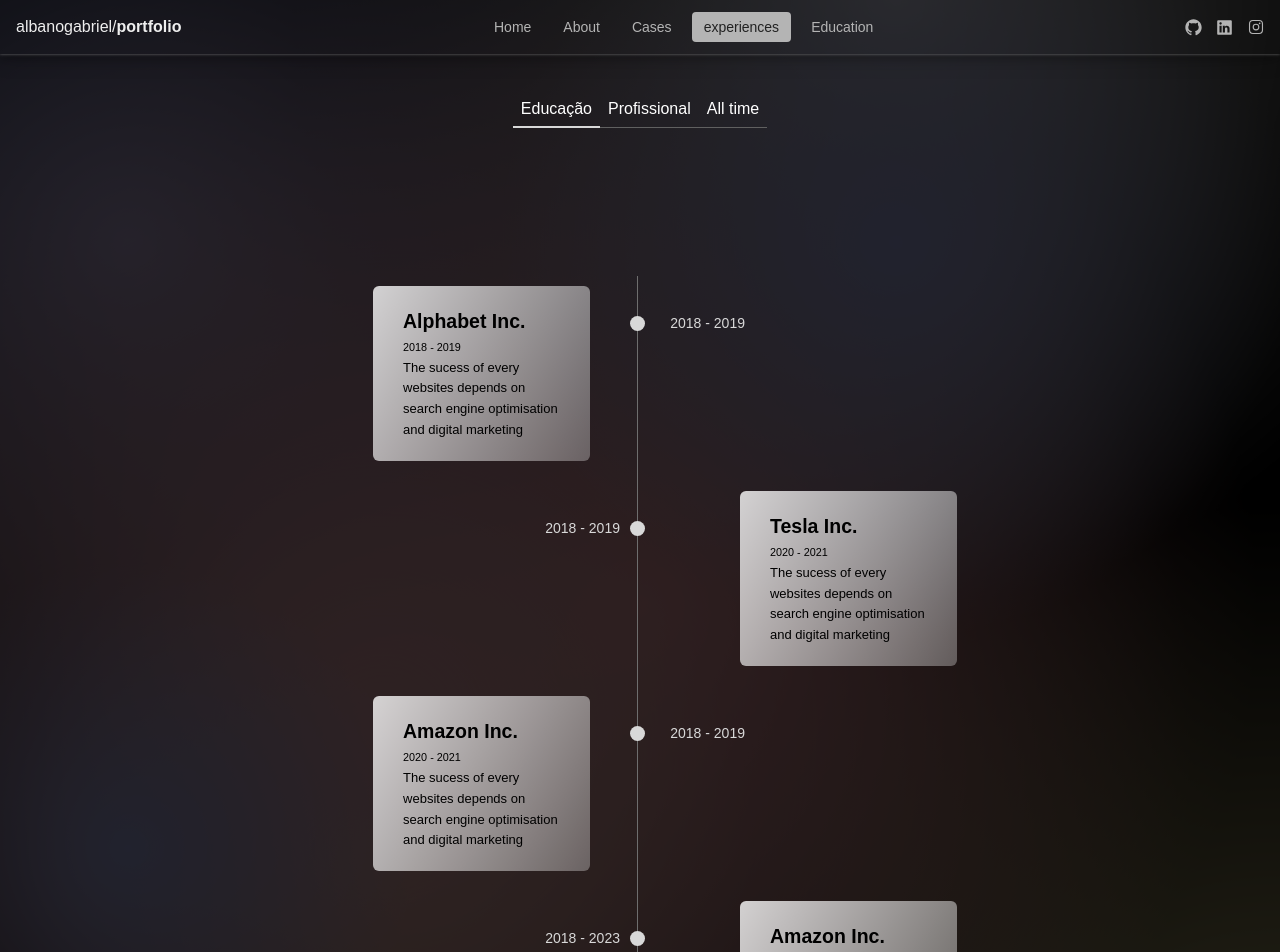
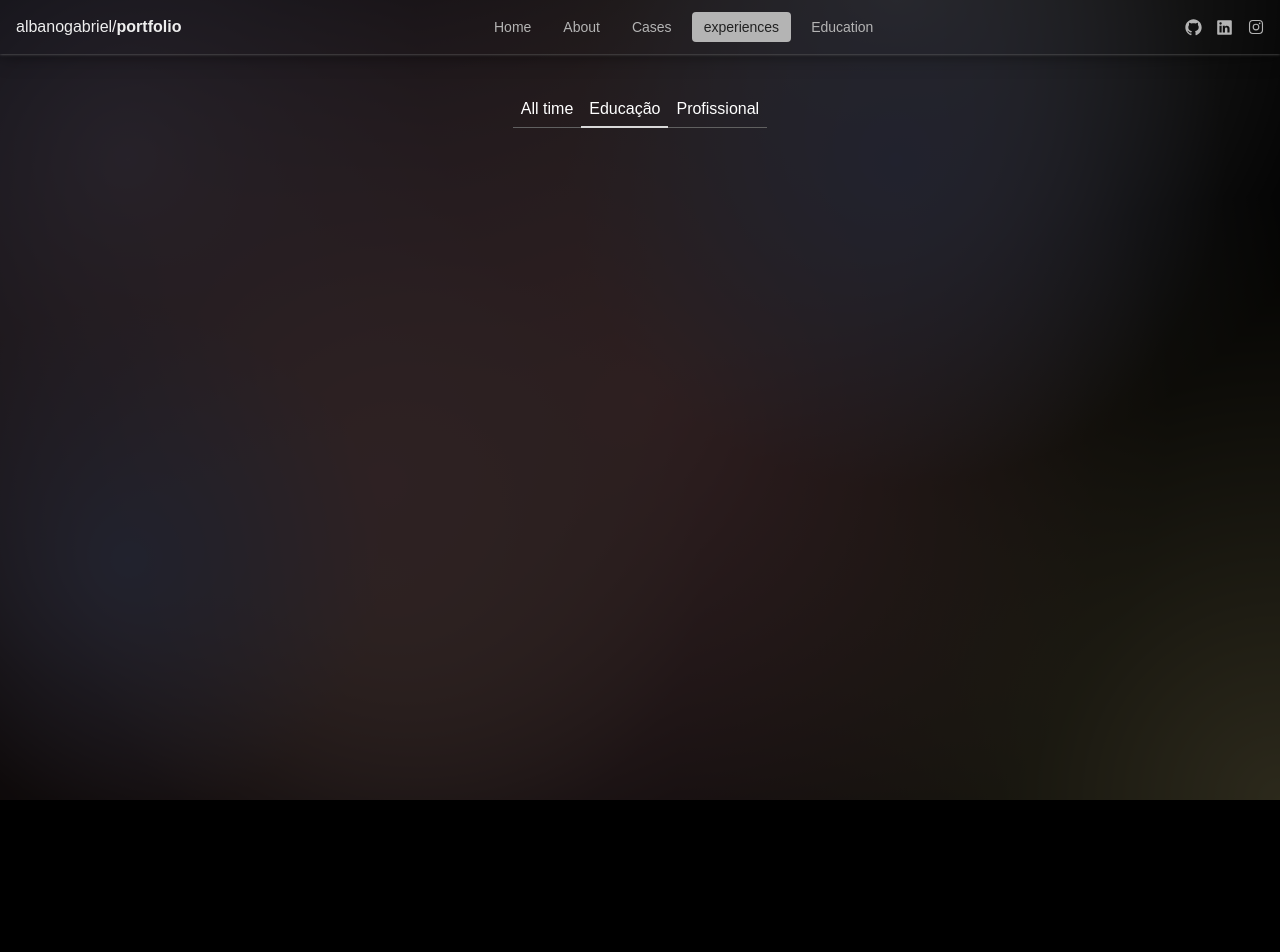
Before and after one commit to albanogabriel/my-portfolio, a React (Vite) app: page /experiences in a window 1280 px wide. Shown: the top 952 px of the page. After the commit the page ends 800 px from the top, so only its background shows below. Built offline with nearby package versions, Linux system fonts and the light colour scheme; a web font is replaced by a local one.

Commit message:
disabled education and profissional

```diff
--- a/src/pages/Experiences/TimelineAllTime/index.tsx
+++ b/src/pages/Experiences/TimelineAllTime/index.tsx
@@ -13,7 +13,7 @@
               {' '}
               <GraduationCap color="black" size={16} />
             </div>
-            <span>2018 - 2022</span>
+            <span>2017 - 2022</span>
           </div>
           <div className="text-box">
             <h2>UNISUL</h2>
@@ -57,7 +57,7 @@
             <h2>Luiz Althoff Soluções em Imóveis</h2>
             <span>Design Gráfico</span>
             <small>Pedra Branca, Palhoça, SC</small>
-            <p>Estágio no setor de marketing da imobiliária Luiz Althoff</p>
+            <p>Estágio no setor de marketing na imobiliária Luiz Althoff</p>
             <small>1 ano</small>
           </div>
         </div>
@@ -67,7 +67,7 @@
             <div className="rounded">
               <SuitcaseSimple color="black" size={16} />
             </div>
-            <span>2018 - 2019</span>
+            <span>2019 - 2020</span>
           </div>
           <div className="text-box work">
             <h2>Luiz Althoff Soluções em Imóveis</h2>
@@ -83,7 +83,7 @@
             <div className="rounded">
               <SuitcaseSimple color="black" size={16} />
             </div>
-            <span>2018 - 2023</span>
+            <span>2018 - 2018</span>
           </div>
           <div className="text-box work">
             <h2>Abstrato co.</h2>
@@ -115,26 +115,9 @@
           <div className="roundedContainer">
             <div className="rounded">
               {' '}
-              <GraduationCap color="black" size={16} />
-            </div>
-            <span>2023 - 2024</span>
-          </div>
-          <div className="text-box">
-            <h2>UNICESUMAR</h2>
-            <small>2 anos e 6 meses</small>
-            <span>Ads</span>
-            <small>Florianópolis, SC</small>
-            <p>Faculdade de Análise e Desenvolvimentos de Sistemas</p>
-          </div>
-        </div>
-
-        <div className="container left-container">
-          <div className="roundedContainer">
-            <div className="rounded">
-              {' '}
               <Book color="black" size={16} />
             </div>
-            <span>2023 - 2024</span>
+            <span>2022 - 2023</span>
           </div>
           <div className="text-box">
             <h2>EBAC</h2>
@@ -147,6 +130,23 @@
               Curso de Fullstack Design da EBAC, Escola Britânica de Artes e
               Tecnologia
             </p>
+          </div>
+        </div>
+
+        <div className="container left-container">
+          <div className="roundedContainer">
+            <div className="rounded">
+              {' '}
+              <GraduationCap color="black" size={16} />
+            </div>
+            <span>2023 - 2024</span>
+          </div>
+          <div className="text-box">
+            <h2>UNICESUMAR</h2>
+            <small>2 anos e 6 meses</small>
+            <span>Ads</span>
+            <small>Florianópolis, SC</small>
+            <p>Faculdade de Análise e Desenvolvimentos de Sistemas</p>
           </div>
         </div>
 
--- a/src/pages/Experiences/TimelineEducacao/index.tsx
+++ b/src/pages/Experiences/TimelineEducacao/index.tsx
@@ -1,68 +1,172 @@
+import { Book, Code, GraduationCap, SuitcaseSimple } from 'phosphor-react'
+
 import { TimelineContainer } from './styles'
 
 export function TimelineEducacao() {
   return (
     <TimelineContainer>
       <div className="timeline">
+        {/*  */}
         <div className="container left-container">
           <div className="roundedContainer">
-            <div className="rounded"></div>
-            <span>2018 - 2019</span>
+            <div className="rounded">
+              {' '}
+              <GraduationCap color="black" size={16} />
+            </div>
+            <span>2017 - 2022</span>
           </div>
+          <div className="text-box">
+            <h2>UNISUL</h2>
+            <span>Publicidade e Propaganda</span>
+            <span>Graduação</span>
+            <small>Pedra Branca, Palhoça, SC</small>
+            <p>Faculdade de Publicidade e Propaganda</p>
+            <small>5 anos</small>
+          </div>
+        </div>
 
+        {/*  */}
+
+        <div className="container right-container">
+          <div className="roundedContainer">
+            <div className="rounded">
+              <SuitcaseSimple color="black" size={16} />
+            </div>
+            <span>2019 - 2020</span>
+          </div>
           <div className="text-box">
-            <h2>Alphabet Inc.</h2>
-            <small>2018 - 2019</small>
+            <h2>Luiz Althoff Soluções em Imóveis</h2>
+            <span>Marketing</span>
+            <small>Pedra Branca, Palhoça, SC</small>
+            <p>Responsável pelo setor de marketing e social media</p>
+            <small>1 ano</small>
+          </div>
+        </div>
+
+        <div className="container left-container">
+          <div className="roundedContainer">
+            <div className="rounded">
+              <SuitcaseSimple color="black" size={16} />
+            </div>
+            <span>2018 - 2018</span>
+          </div>
+          <div className="text-box">
+            <h2>Abstrato co.</h2>
+            <span>Growth Marketing</span>
+            <small>Itacorubi, Florianópolis</small>
             <p>
-              The sucess of every websites depends on search engine optimisation
-              and digital marketing
+              Experiencia muito curta em Growth MKT. Mas com grandes em
+              aprendizados interpessoais
             </p>
           </div>
         </div>
 
         <div className="container right-container">
           <div className="roundedContainer">
-            <div className="rounded"></div>
-            <span>2018 - 2019</span>
+            <div className="rounded">
+              <SuitcaseSimple color="black" size={16} />
+            </div>
+            <span>2021 - 2022</span>
           </div>
-
           <div className="text-box">
-            <h2>Tesla Inc.</h2>
-            <small>2020 - 2021</small>
-            <p>
-              The sucess of every websites depends on search engine optimisation
-              and digital marketing
-            </p>
+            <h2>Pedra Branca Empreendimentos Imobiliários</h2>
+            <span>Marketing</span>
+            <small>Itacorubi, Florianópolis</small>
+            <p>Empresa referência em produtos imobiliários e urbanismo</p>
+            <small>1 ano</small>
           </div>
         </div>
 
         <div className="container left-container">
           <div className="roundedContainer">
-            <div className="rounded"></div>
-            <span>2018 - 2019</span>
+            <div className="rounded">
+              {' '}
+              <Book color="black" size={16} />
+            </div>
+            <span>2022 - 2023</span>
           </div>
           <div className="text-box">
-            <h2>Amazon Inc.</h2>
-            <small>2020 - 2021</small>
+            <h2>EBAC</h2>
+            <small>11 meses</small>
+            <span>Curso</span>
+            <span>UX / UI</span>
+            <span>Front-end</span>
+            <small>Florianópolis, SC</small>
             <p>
-              The sucess of every websites depends on search engine optimisation
-              and digital marketing
+              Curso de Fullstack Design da EBAC, Escola Britânica de Artes e
+              Tecnologia
             </p>
           </div>
         </div>
 
         <div className="container right-container">
           <div className="roundedContainer">
-            <div className="rounded"></div>
+            <div className="rounded">
+              {' '}
+              <GraduationCap color="black" size={16} />
+            </div>
+            <span>2023 - 2024</span>
+          </div>
+          <div className="text-box">
+            <h2>UNICESUMAR</h2>
+            <small>2 anos e 6 meses</small>
+            <span>Ads</span>
+            <small>Florianópolis, SC</small>
+            <p>Faculdade de Análise e Desenvolvimentos de Sistemas</p>
+          </div>
+        </div>
+
+        <div className="container right-container">
+          <div className="roundedContainer">
+            <div className="rounded">
+              <Code color="black" size={16} />
+            </div>
             <span>2018 - 2023</span>
           </div>
+          <div className="text-box dev">
+            <h2>TT&T Soluções em informática</h2>
+            <small>4 meses</small>
+            <span>UX / UI Design</span>
+            <span>Agile</span>
+            <p>Trilhas de UX / UI, Scrum e Gestão Ágil. Desenv. do HiAdv</p>
+          </div>
+        </div>
+
+        <div className="container left-container">
+          <div className="roundedContainer">
+            <div className="rounded">
+              {' '}
+              <Book color="black" size={16} />
+            </div>
+            <span>2023 - 2024</span>
+          </div>
           <div className="text-box">
-            <h2>Amazon Inc.</h2>
-            <small>2020 - 2021</small>
+            <h2>Rocketseat Ignite</h2>
+            <small>1 ano</small>
+            <span>Curso</span>
+            <span>React.js</span>
+            <span>Front-end</span>
+            <small>Florianópolis, SC</small>
             <p>
-              The sucess of every websites depends on search engine optimisation
-              and digital marketing
+              Curso de Fullstack Design da EBAC, Escola Britânica de Artes e
+              Tecnologia
             </p>
+          </div>
+        </div>
+
+        <div className="container right-container">
+          <div className="roundedContainer">
+            <div className="rounded">
+              <Code color="black" size={16} />
+            </div>
+            <span>2023 - 2023</span>
+          </div>
+          <div className="text-box dev">
+            <h2>TT&T Soluções em informática</h2>
+            <small>6 meses</small>
+            <span>Front-end Developer</span>
+            <span>Scrum Master</span>
+            <p>Desenvolvimento do HiPizza plataforma de delivery de pizzas</p>
           </div>
         </div>
       </div>
--- a/src/pages/Experiences/TimelineEducacao/styles.ts
+++ b/src/pages/Experiences/TimelineEducacao/styles.ts
@@ -1,18 +1,17 @@
 import styled from 'styled-components'
 
 export const TimelineContainer = styled.div`
-  color: black;
+  color: white;
   margin: 16px auto;
 
   .timeline {
     position: relative;
-
     margin-left: 10px;
     margin-right: 40px;
 
     @media only screen and (min-width: 768px) {
       max-width: 1200px;
-      margin: 100px auto;
+      margin: 24px auto;
     }
 
     &::after {
@@ -21,7 +20,7 @@
       top: 0;
       width: 1px;
       height: 100%;
-      left: 31px;
+      left: 24px;
       background-color: ${(props) => props.theme.color['gray-200']};
       margin-left: -3px;
 
@@ -34,32 +33,37 @@
       position: relative;
 
       @media only screen and (min-width: 1024px) {
-        padding: 10px 50px;
+        padding: 10px 40px;
         width: 50%;
       }
 
       .roundedContainer {
         position: absolute;
         top: 40px;
-        left: 21px;
         z-index: 100;
+        left: 6px;
 
         @media only screen and (min-width: 1024px) {
           display: flex;
-          justify-content: flex-end;
           gap: 32px;
-          flex-direction: row;
           font-size: 0.875rem;
           align-items: center;
-          right: -5px;
+          left: 351px;
         }
 
         .rounded {
-          width: 15px;
-          height: 15px;
+          display: flex;
+          align-items: center;
+          justify-content: center;
+          width: 32px;
+          height: 32px;
           z-index: 10;
           border-radius: 999px;
           background-color: ${(props) => props.theme.color['gray-075']};
+
+          svg {
+            text-align: center;
+          }
         }
 
         span {
@@ -80,13 +84,33 @@
         margin-left: 50px;
         margin-bottom: 10px;
         padding: 20px 30px;
-        background: linear-gradient(
-          120deg,
-          rgba(255, 255, 255, 0.8),
-          rgba(255, 255, 255, 0.3)
-        );
+        border: 1px solid white;
         border-radius: 6px;
         font-size: 13px;
+        display: flex;
+        flex-direction: column;
+        gap: 4px;
+
+        h2 {
+          line-height: 1.2;
+        }
+
+        p {
+          color: ${(props) => props.theme.color['gray-100']};
+        }
+
+        span {
+          font-size: 12px;
+          padding: 4px 8px;
+          border-radius: 4px;
+          border: 1px solid ${(props) => props.theme.color['gray-100']};
+          width: fit-content;
+          margin-top: 6px;
+
+          &:last-of-type {
+            margin-bottom: 16px;
+          }
+        }
 
         @media only screen and(min-width: 1024px) {
           font-size: 15px;
@@ -102,7 +126,7 @@
       left: 0;
 
       @media only screen and (min-width: 1024px) {
-        left: 50%;
+        left: 43%;
       }
 
       .roundedContainer {
@@ -110,14 +134,58 @@
 
         @media only screen and (min-width: 1024px) {
           flex-direction: row-reverse;
-          left: -10px;
+          left: 34px;
           max-width: max-content;
         }
 
         span {
           @media only screen and (min-width: 1024px) {
-            right: 25px;
+            left: -100px;
           }
+        }
+      }
+
+      .work {
+        border: 1px solid grey;
+        background: linear-gradient(
+          120deg,
+          rgba(255, 255, 255, 0.8),
+          rgba(255, 255, 255, 0.3)
+        );
+
+        h2 {
+          color: ${(props) => props.theme.color['gray-800']};
+        }
+
+        small {
+          color: ${(props) => props.theme.color['gray-800']};
+        }
+
+        p {
+          color: ${(props) => props.theme.color['gray-700']};
+        }
+
+        span {
+          border: 1px solid ${(props) => props.theme.color['gray-800']};
+          color: ${(props) => props.theme.color['gray-800']};
+        }
+      }
+
+      .dev {
+        background: linear-gradient(
+          120deg,
+          rgba(45, 72, 116, 0.7),
+          rgba(77, 26, 51, 0.7)
+        );
+
+        h2 {
+        }
+
+        small {
+        }
+
+        p {
+          color: ${(props) => props.theme.color['gray-075']};
         }
       }
     }
--- a/src/pages/Experiences/index.tsx
+++ b/src/pages/Experiences/index.tsx
@@ -12,6 +12,12 @@
     <ExperiencesContainer>
       <nav>
         <span
+          className={navIsActive === 'alltime' ? 'active' : ''}
+          onClick={() => setNavIsActive('alltime')}
+        >
+          All time
+        </span>
+        <span
           className={navIsActive === 'educacao' ? 'active' : ''}
           onClick={() => setNavIsActive('educacao')}
         >
@@ -23,16 +29,10 @@
         >
           Profissional
         </span>
-        <span
-          className={navIsActive === 'alltime' ? 'active' : ''}
-          onClick={() => setNavIsActive('alltime')}
-        >
-          All time
-        </span>
       </nav>
-      {navIsActive === 'educacao' && <TimelineEducacao />}
-      {navIsActive === 'profissional' && <TimelineProfissional />}
       {navIsActive === 'alltime' && <TimelineAlltime />}
+      {/* {navIsActive === 'educacao' && <TimelineEducacao />}
+      {navIsActive === 'profissional' && <TimelineProfissional />} */}
     </ExperiencesContainer>
   )
 }
```
